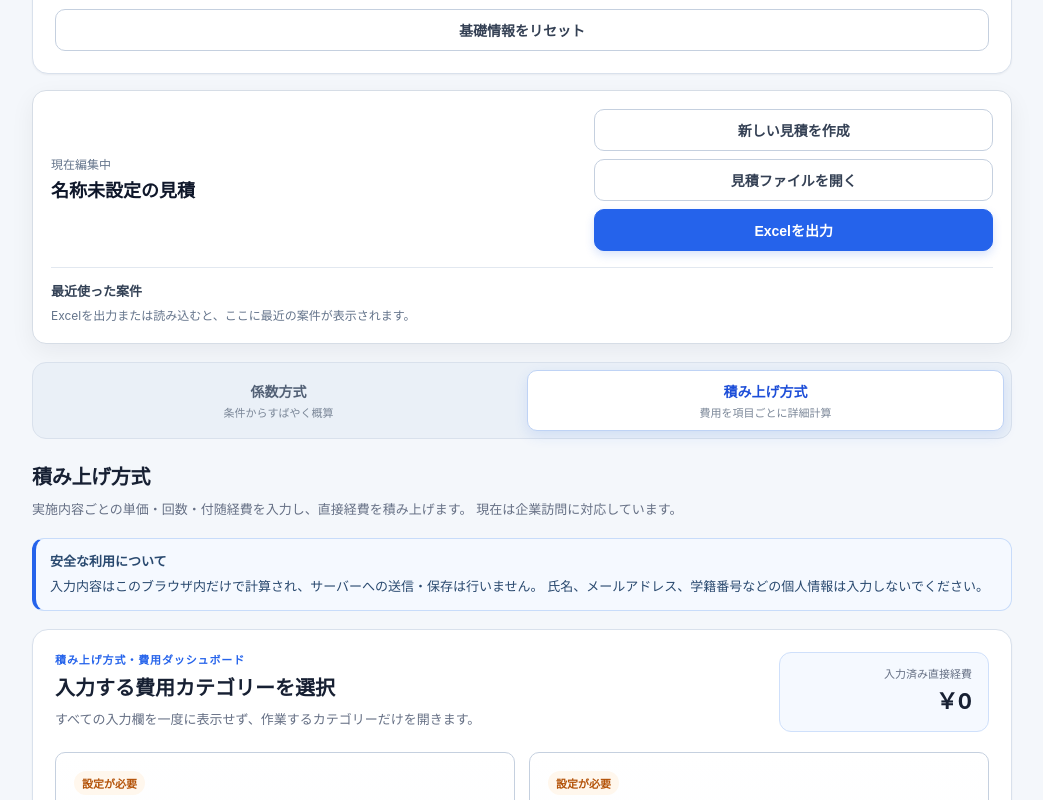
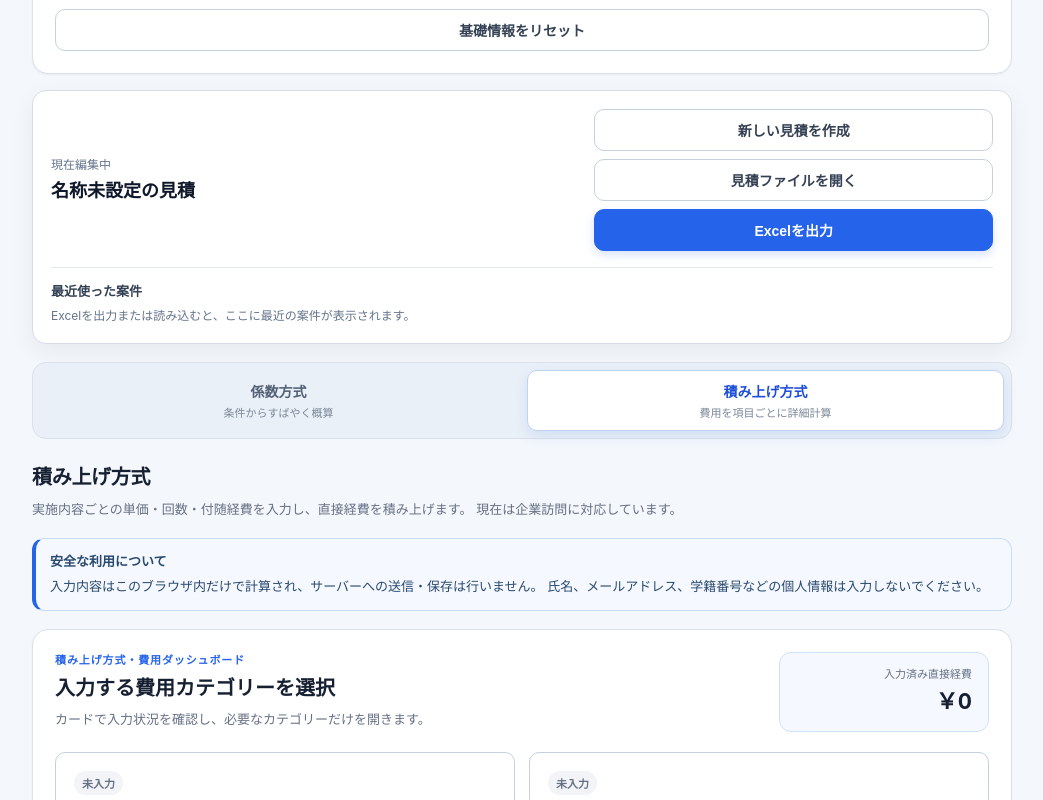
Before and after one commit to Steveston147/mitsumori, a React (Vite) app: page / in a window 1280 px wide. Both pictures are taken after a click on the button "積み上げ方式". Shown: the part 911-1711 px from the top of the page, without its empty margins (118-1161 px from the left). Built offline with nearby package versions, Linux system fonts and the light colour scheme.

Commit message:
Show shared input status metrics on build-up cards

```diff
--- a/src/components/BuildUpWorkspace.jsx
+++ b/src/components/BuildUpWorkspace.jsx
@@ -1,5 +1,7 @@
 import React, { useEffect, useMemo, useState } from "react";
 import { createPortal } from "react-dom";
+import { evaluateBuildUpSection, readBuildUpSectionState } from "../lib/buildUpStatus.js";
+import { ESTIMATE_SECTION_CHANGE_EVENT } from "../state/useEstimateSectionState.js";
 import "./BuildUpWorkspace.css";
 
 const VIEW_KEY = "mitsumori.buildUpWorkspaceView";
@@ -129,25 +131,18 @@ function applyView(root, view) {
 }
 
 function readStatus(section, amount, root) {
-  if (section.key === "summary") {
-    return amount > 0 ? { label: "確認可能", tone: "complete" } : { label: "入力待ち", tone: "empty" };
-  }
-  if (amount > 0) return { label: "入力済み", tone: "complete" };
+  const countLabel = section.key === "company"
+    ? "企業訪問（回数）"
+    : section.key === "culture"
+      ? "日本文化体験（回数）"
+      : null;
 
-  try {
-    const raw = window.localStorage.getItem(`mitsumori.estimateState.${section.key === "japanese" ? "japaneseCourse" : section.key === "collaboration" ? "studentCollaboration" : section.key === "common" ? "commonCosts" : section.key === "company" ? "companyVisits" : "culturalActivities"}`);
-    if (raw && /"unitPrice":"(?!")|"hourlyRate":"(?!")/.test(raw)) {
-      return { label: "入力中", tone: "progress" };
-    }
-  } catch {
-    // Status display must never interrupt estimate entry.
-  }
-
-  const countLabel = section.key === "company" ? "企業訪問（回数）" : section.key === "culture" ? "日本文化体験（回数）" : null;
-  if (countLabel && Number(findInputValue(root, countLabel)) > 0) {
-    return { label: "設定が必要", tone: "attention" };
-  }
-  return { label: "未設定", tone: "empty" };
+  return evaluateBuildUpSection({
+    sectionKey: section.key,
+    amount,
+    count: countLabel ? findInputValue(root, countLabel) : null,
+    state: readBuildUpSectionState(section.key),
+  });
 }
 
 function EditorFooter({ amount, onComplete }) {
@@ -201,10 +196,12 @@ function Workspace({ root }) {
     observer.observe(root, { subtree: true, childList: true, characterData: true });
     root.addEventListener("input", refresh);
     root.addEventListener("change", refresh);
+    window.addEventListener(ESTIMATE_SECTION_CHANGE_EVENT, refresh);
     return () => {
       observer.disconnect();
       root.removeEventListener("input", refresh);
       root.removeEventListener("change", refresh);
+      window.removeEventListener(ESTIMATE_SECTION_CHANGE_EVENT, refresh);
     };
   }, [root, view]);
 
@@ -254,7 +251,7 @@ function Workspace({ root }) {
         <div>
           <span className="build-up-eyebrow">積み上げ方式・費用ダッシュボード</span>
           <h3>入力する費用カテゴリーを選択</h3>
-          <p>すべての入力欄を一度に表示せず、作業するカテゴリーだけを開きます。</p>
+          <p>カードで入力状況を確認し、必要なカテゴリーだけを開きます。</p>
         </div>
         <div className="build-up-direct-total">
           <span>入力済み直接経費</span>
@@ -265,6 +262,13 @@ function Workspace({ root }) {
       <div className="build-up-category-grid">
         {SECTIONS.map((section) => {
           const status = readStatus(section, amounts[section.key], root);
+          const action = section.key === "summary"
+            ? "確認する"
+            : status.tone === "complete"
+              ? "編集する"
+              : status.tone === "excluded"
+                ? "変更する"
+                : "設定する";
           return (
             <button
               type="button"
@@ -275,9 +279,10 @@ function Workspace({ root }) {
               <span className={`build-up-status ${status.tone}`}>{status.label}</span>
               <span className="build-up-category-title">{section.title}</span>
               <span className="build-up-category-description">{section.description}</span>
+              <span className="build-up-category-progress">{status.detail}</span>
               <span className="build-up-category-footer">
                 <strong>{formatYen(amounts[section.key])}</strong>
-                <span>{section.key === "summary" ? "確認する" : amounts[section.key] > 0 ? "編集する" : "設定する"} →</span>
+                <span>{action} →</span>
               </span>
             </button>
           );
```
